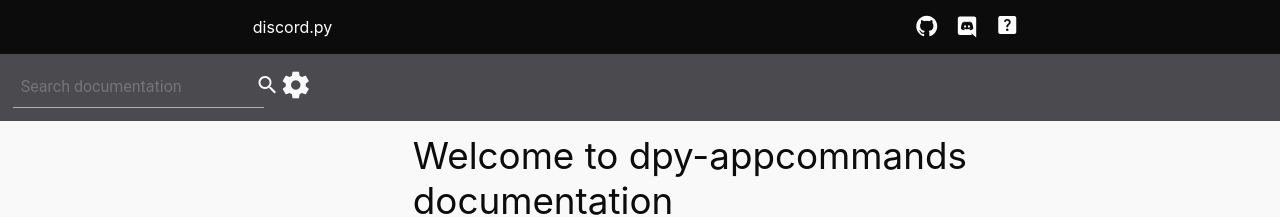
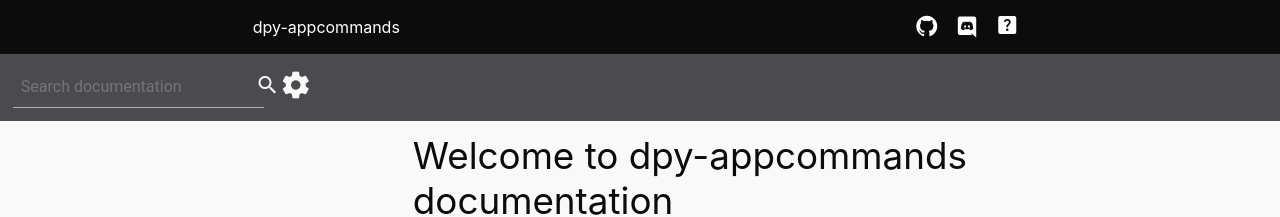
Before and after one commit to Rishiraj0100/dpy-appcommands, a Sphinx documentation site: the page built from docs/index.rst, in a window 1280 px wide. Shown: the top 217 px of the page. Built offline with Sphinx 7.4.7, drawn with Linux system fonts in a browser that asks for light colours; the version number is read from the project's files by our own code.

Commit message:
Update layout.html

```diff
--- a/docs/_templates/layout.html
+++ b/docs/_templates/layout.html
@@ -58,7 +58,7 @@
     {#- The main navigation header #}
     <header class="grid-item">
       <nav>
-        <a href="{{ pathto(master_doc)|e }}" class="main-heading">discord.py</a>
+        <a href="{{ pathto(master_doc)|e }}" class="main-heading"><i class="fa-solid fa-house"></i>dpy-appcommands</a>
         <a href="https://github.com/Rishiraj0100/dpy-appcommands" title="GitHub"><span class="material-icons custom-icons">github</span></a>
         <a href="{{ discord_invite }}" title="{{ _('Discord') }}"><span class="material-icons custom-icons">discord</span></a>
         <a href="{{ pathto('faq') }}" title="FAQ"><span class="material-icons">help_center</span></a>
```
